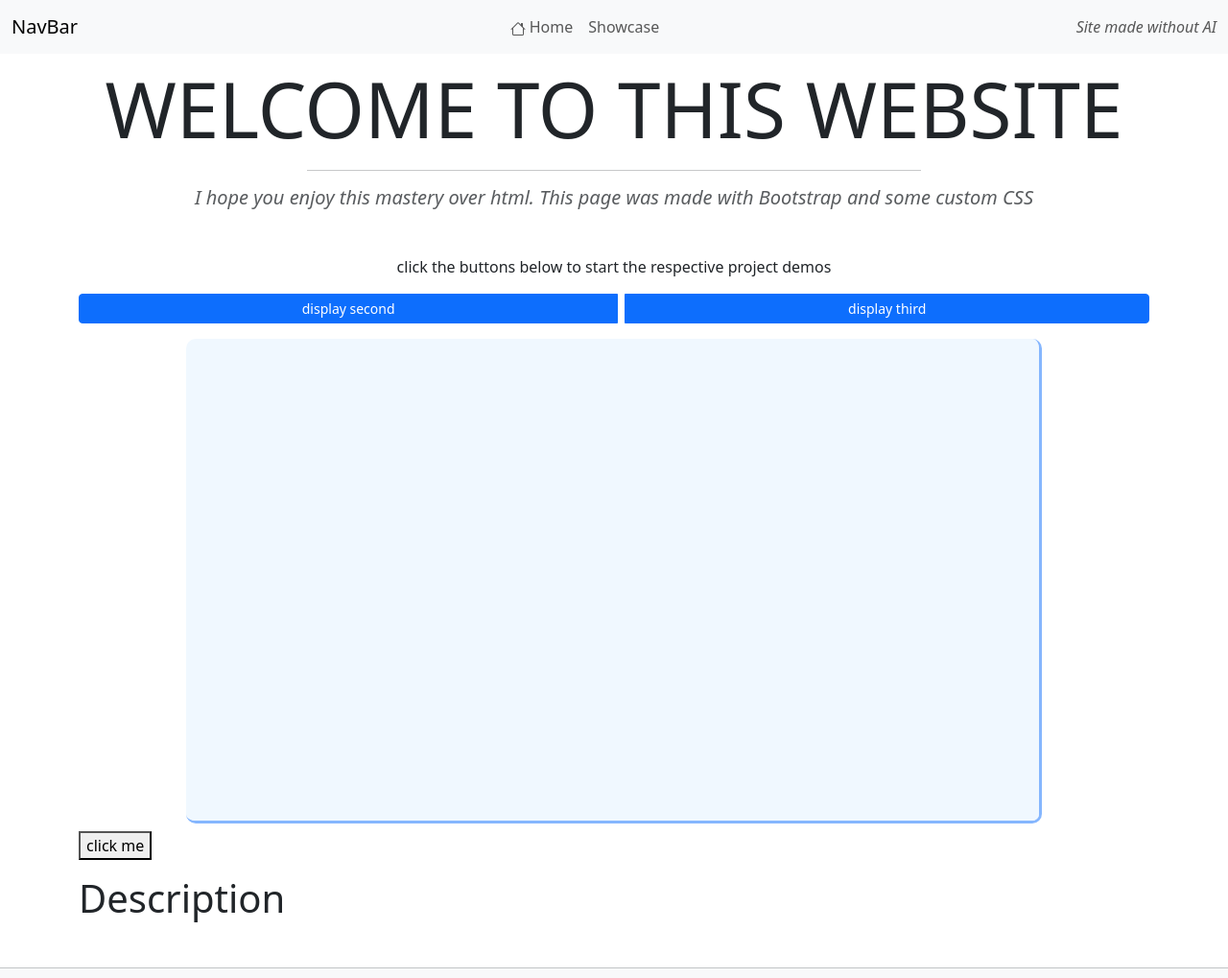
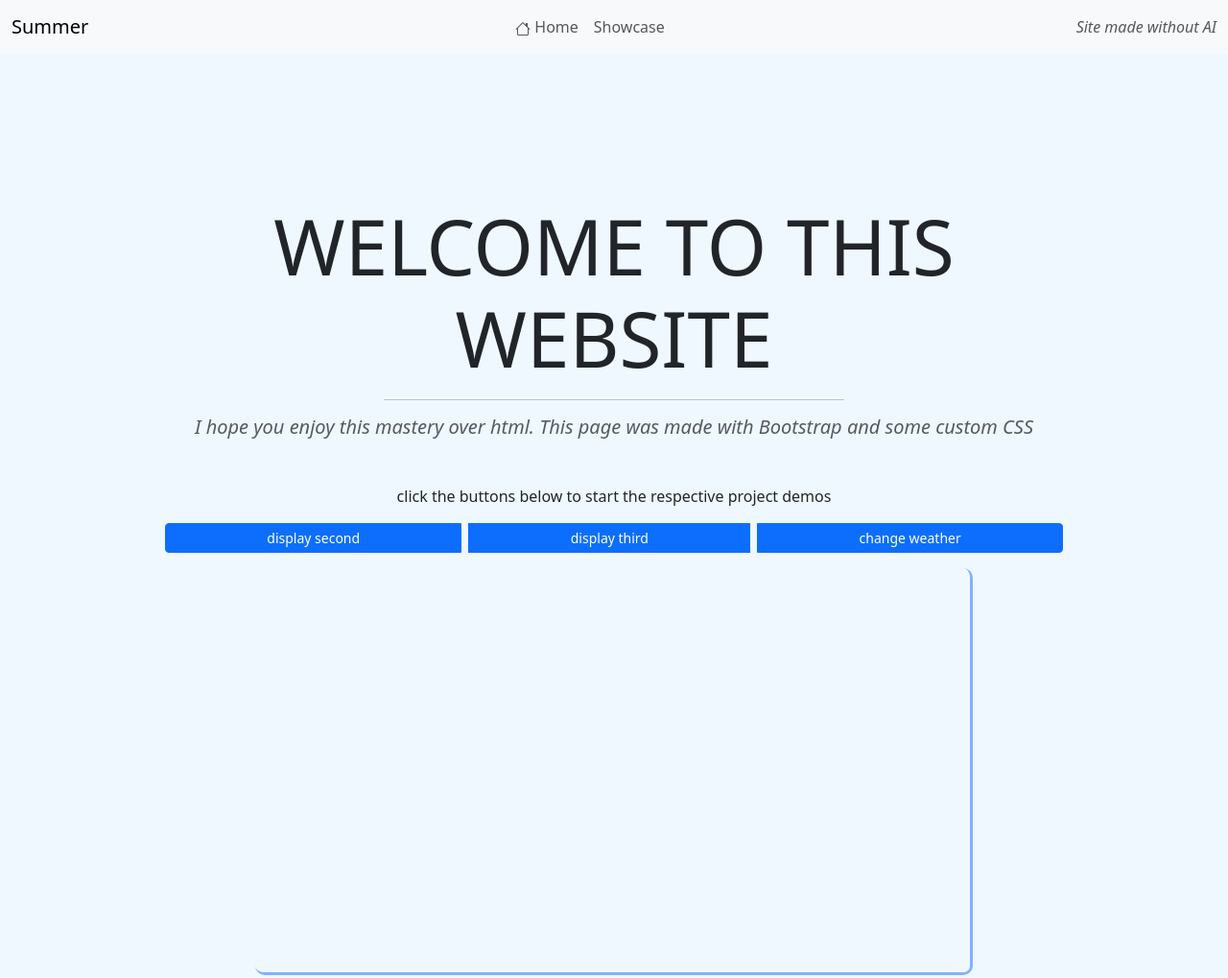
Before and after one commit to ShizuR/All-In, a plain HTML site: page siteContent/index.html in a window 1280 px wide. Shown: the top 1019 px of the page at 96% size. Drawn offline with nearby package versions, Linux system fonts and the light colour scheme.

Commit message:
website changes. edited entrance anim, season button

```diff
--- a/extra.txt
+++ b/extra.txt
@@ -1 +1 @@
-need to make iframe same size as secondhtml so all screen shown
+- change weather button
--- a/siteContent/cssFiles/founderCSS.css
+++ b/siteContent/cssFiles/founderCSS.css
@@ -1,3 +1,35 @@
+/* animating the background to switch between seasons*/
+html, body {
+  width: 100%;
+  height: 100%;
+}
+
+@keyframes gradient {
+  0% {
+    background-position: 0% 50%;
+  }
+  50% {
+    background-position: 100% 50%;
+  }
+  100% {
+    background-position: 0% 50%;
+  }
+}
+
+#bgAnimate {
+  background-size: 400% 400%;
+  animation: gradient 15s ease infinite;
+}
+
+.summer {
+  background: linear-gradient(-45deg, #53cb73, #eaf9f9, #3fb657, #eaf9f9);
+}
+
+.autumn {
+  background: linear-gradient(-45deg, #c43f70, #eaf9f9, #993aa5, #eaf9f9);
+}
+
+/* adjusting dimensions of the iframe for full and small screen mode*/
 #fr {
   position: relative;
   overflow: hidden;
@@ -22,3 +54,31 @@
   width: 100%;
   height: 100%;
 }
+
+/* animating entrance slide in of body. navigation slides in slightly after*/
+@keyframes slideIn {
+  0% {
+    opacity: 0;
+    transform: translateY(-100px);
+  }
+  100% {
+    opacity: 1;
+    transform: none;
+  }
+}
+
+.underNav {
+  animation-name: slideIn;
+  animation-duration: 1s;
+  transition-timing-function: ease-in;
+  padding: 10em;
+  background-color: aliceblue;
+}
+
+#navigation {
+  animation-name: slideIn;
+  animation-duration: 1.3s;
+  transition-timing-function: ease-in;
+}
+
+/* appearances */
--- a/siteContent/index.html
+++ b/siteContent/index.html
@@ -13,12 +13,11 @@
         <title>Prototype</title>
     </head>
 
-    <body>
+    <body class="summer" id="bgAnimate">
         <script src="navbar.js"></script>
-        <section id="underNav" style="overscroll-behavior: contain">
+        <div class="underNav">
             <script src="indexCode.js"></script>
             <div class="jumbotron text-center mb-5 mt-5">
-                <hr>
                 <p class="display-1">WELCOME TO THIS WEBSITE</p>
                 <hr class="mx-auto" width="50%">
                 <p class="h5 lead text-muted"><em>I hope you enjoy this mastery over html. This page was made with Bootstrap and some custom CSS</em></p>
@@ -31,6 +30,7 @@
                 <div class="btn-group d-flex gap-2 mb-3" role="group">
                     <button onclick="myFunction('second.html')" type="button" class="btn btn-primary btn-sm">display second</button>
                     <button onclick="myFunction('third.html')" type="button" class="btn btn-primary btn-sm">display third</button>
+                    <button onclick="changeWeather()" type="button" class="btn btn-primary btn-sm">change weather</button>
                 </div>
 
                 <!-- mini window for websites -->
@@ -51,7 +51,7 @@
                 <h5 class="display-6 mt-3">Description</h5>
                 <section id="desc"></section>
             </div>
-        </section>
+        </div>
     </body>
     <footer class="mt-5 bg-light">
         <hr>
--- a/siteContent/indexCode.js
+++ b/siteContent/indexCode.js
@@ -3,6 +3,8 @@
 
 let frameState = 'max'
 let pageScroll = []
+const weather = ['Summer', 'Autumn']
+let currentWeather = 0
 // https://www.telerik.com/blogs/ultimate-guide-broadcast-channel-api
 const msg = new BroadcastChannel('frame')
 
@@ -16,8 +18,10 @@ const frameMin = [
     {transform: 'scale(1)'}
 ]
 
+// wrote javascript to animate slide in on page
+// used the css implementation instead for more practice
 const introAnim = {
-    transform: ['translateY(100px)','translateY(0)'], opacity: [0, 1]
+    transform: ['translateY(100px)','none'], opacity: [0, 1]
 }
 
 const frameTime = {duration: 5000, iterations: 1}
@@ -64,6 +68,17 @@ msg.onmessage = (event) => {
   }
 }
 
+function changeWeather() {
+    currentWeather = currentWeather + 1
+    if (currentWeather > weather.length - 1) {
+        currentWeather = 0
+    }
+    console.log(currentWeather)
+    document.getElementById('weatherHandle').innerHTML = weather[currentWeather]
+    document.querySelector('body').className = weather[currentWeather].toLowerCase()
+}
+
+/*
 function pageIntro() {
     // Source - https://stackoverflow.com/a/17531533
     document.getElementById('underNav').animate(introAnim, 500)
@@ -71,3 +86,4 @@ function pageIntro() {
 
 pageIntro()
 // https://stackoverflow.com/questions/17530756/disable-scrolling-when-the-animation-of-scrolling-is-taking-place
+*/
--- a/siteContent/navbar.js
+++ b/siteContent/navbar.js
@@ -5,11 +5,11 @@ const navbarImport = `
     <meta name="viewport" content="width=device-width, initial-scale=1">
 </head>
 
-<nav class="navbar bg-light fixed-top navbar-expand-sm" style="z-index: 99;">
+<nav class="navbar bg-light fixed-top navbar-expand-sm" style="z-index: 99;" id="navigation">
     <!-- https://icons.getbootstrap.com/icons/house/ -->
     <!-- https://getbootstrap.com/docs/4.0/components/navbar/ -->
     <div class="container-fluid"> <!-- built in padding, ensures navbar always full length of screen -->
-        <span class="navbar-brand" href="#">NavBar</span>
+        <span class="navbar-brand" href="#" id="weatherHandle">Summer</span>
         <div class="collapse navbar-collapse justify-content-center">
             <div class="navbar-nav">
                 <a href="second.html" class="nav-item nav-link"><svg xmlns="http://www.w3.org/2000/svg" width="16" height="16" fill="currentColor" class="bi bi-house" viewBox="0 0 16 16">
```
Also changed, not shown: siteContent/third.html (+1 -0 lines).
